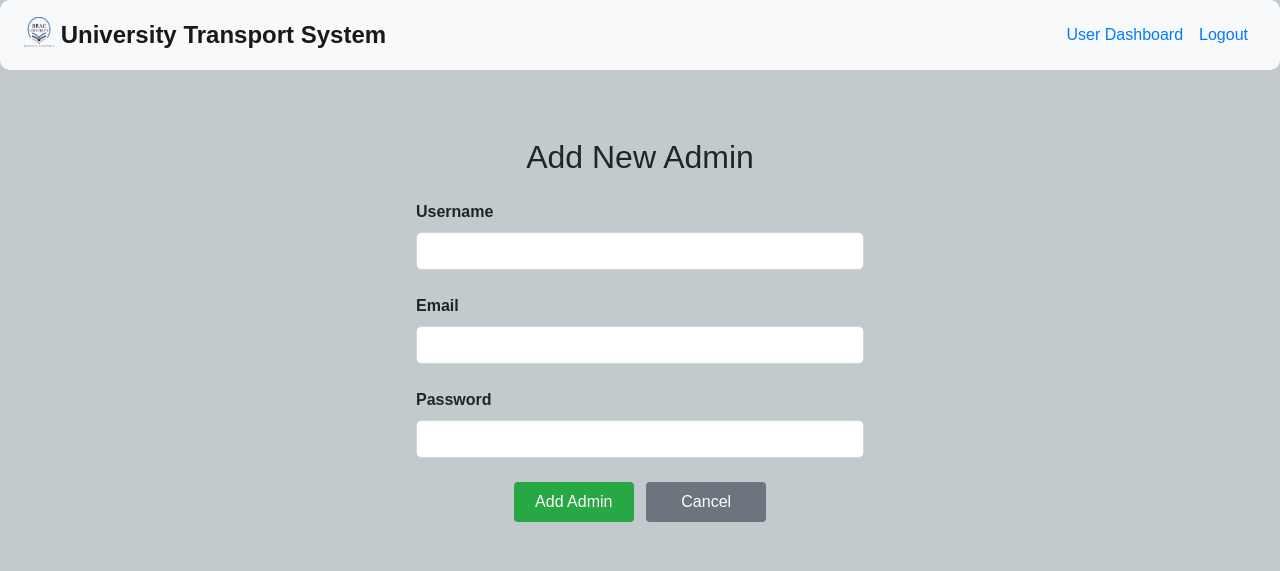
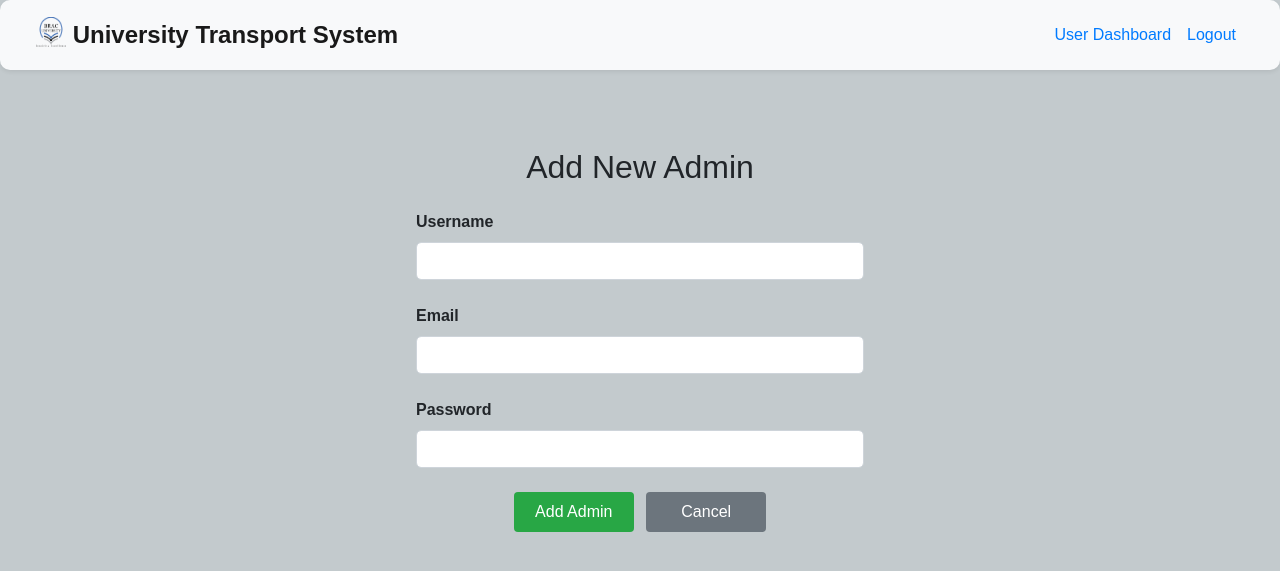
Before and after one commit to Bondhon1/BracuOnlineTransport, a Flask app: page /add_admin in a window 1280 px wide. Shown: the top 571 px of the page. Run offline with Flask 3, Linux system fonts and the light colour scheme; a user stored in the database is signed in; some libraries are stand-ins or nearby versions.

Commit message:
fixed navber

```diff
--- a/templates/app.html
+++ b/templates/app.html
@@ -8,11 +8,11 @@
     <!-- Favicon -->
     <link rel="icon" href="{{ url_for('static', filename='images/logo.png') }}" type="image/png">
 
-  <!-- Only Include Bootstrap 5 -->
+    <!-- Bootstrap 5 -->
     <link href="https://cdn.jsdelivr.net/npm/bootstrap@5.1.3/dist/css/bootstrap.min.css" rel="stylesheet">
 
+    <!-- Custom Styles -->
     <link rel="stylesheet" href="{{ url_for('static', filename='css/styles.css') }}">
-
   </head>
 <body>
 
@@ -20,7 +20,8 @@
 <script src="https://cdn.jsdelivr.net/npm/bootstrap@5.1.3/dist/js/bootstrap.bundle.min.js"></script>
 
 <!-- Navbar -->
-<nav class="navbar navbar-expand-lg navbar-light bg-light">
+<nav class="navbar navbar-expand-lg navbar-light bg-light fixed-top shadow-sm">
+  <div class="container-fluid">
   <a class="navbar-brand" href="/">
     <img src="{{ url_for('static', filename='images/logo.png') }}" alt="Logo" width="30" height="30" class="d-inline-block align-top">
     University Transport System
@@ -61,11 +62,12 @@
       {% endif %}
     </ul>
   </div>
+</div>
 </nav>
-
+<div class="content-wrapper" style="padding-top: 80px;">
 <!-- Main content -->
 {% block content %}
 {% endblock %}
-
+</div>
 </body>
 </html>
```
Lines whose indentation alone changed are shown as unchanged.
